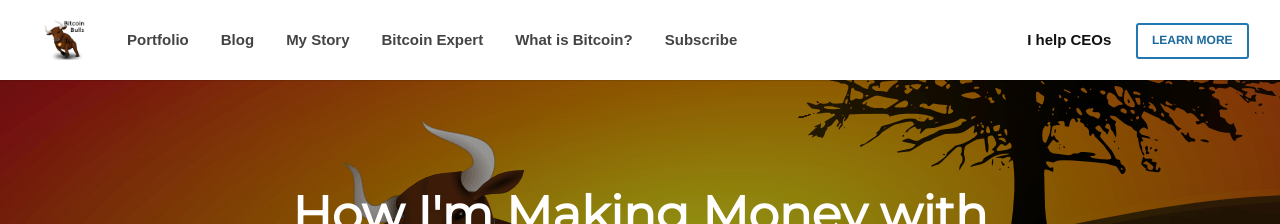
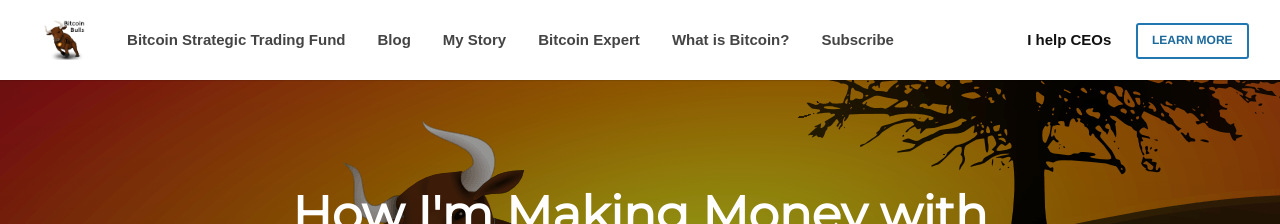
Before and after one commit to davidsilvasmith/bitcoinbulls.net, a Jekyll site: the page built from index.md, in a window 1280 px wide. Shown: the top 224 px of the page. Built offline with Jekyll 4.4.1, drawn with Linux system fonts in a browser that asks for light colours; nearby versions of some CDN libraries; some web fonts are replaced; comment, search, counter and statistics services are not loaded.

Commit message:
updated navigation with BST link

```diff
--- a/_data/navigation.yml
+++ b/_data/navigation.yml
@@ -1,5 +1,5 @@
-- text: Portfolio
-  url: /bitcoin-investment-portfolio/
+- text: Bitcoin Strategic Trading Fund
+  url: /bitcoin-strategic-trading-fund/
 - text: Blog
   url: /blog/
 - text: My Story
```
